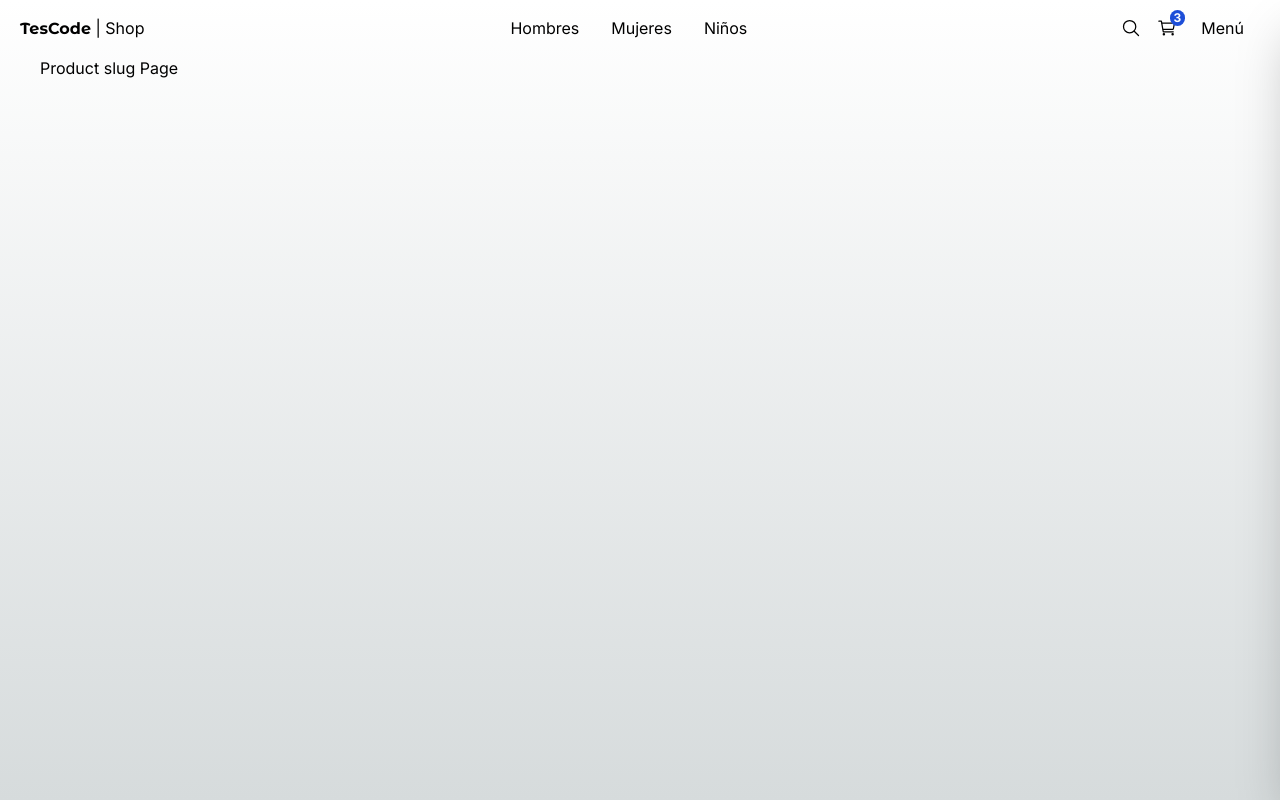
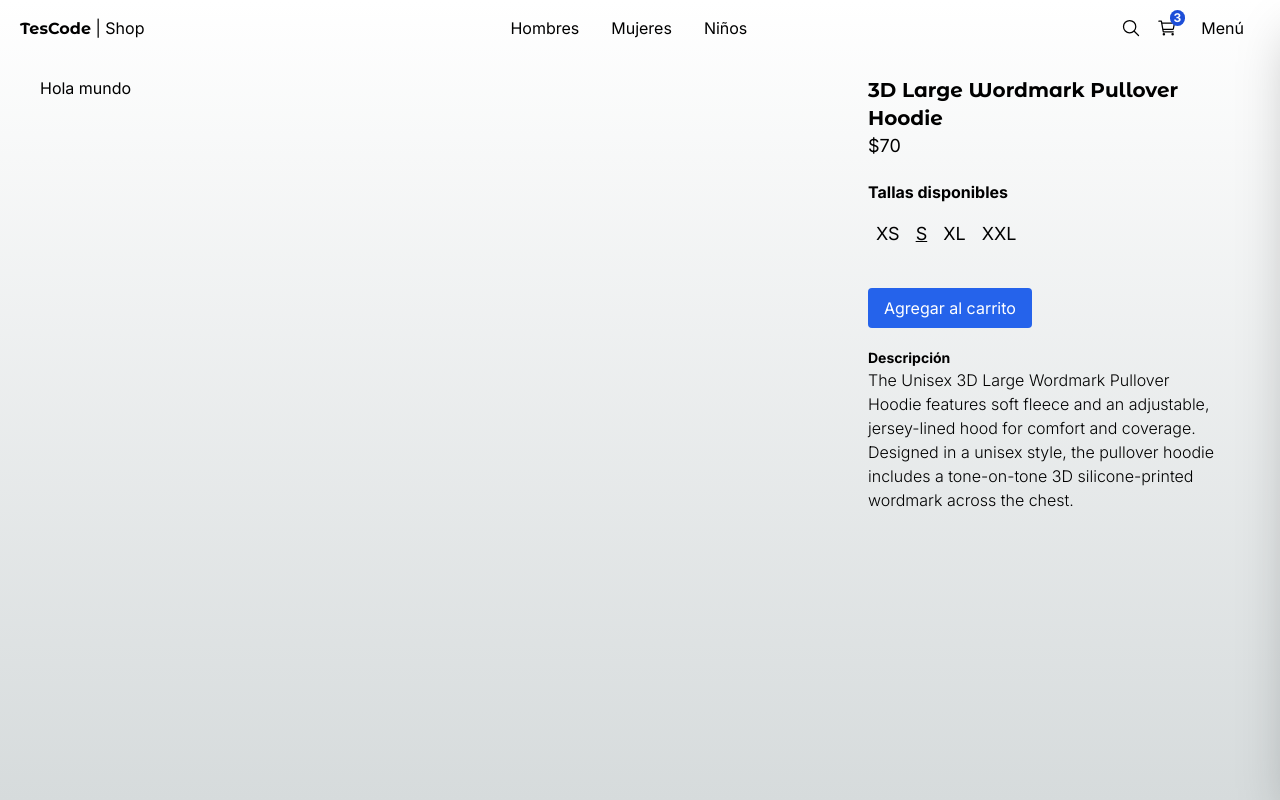
Before and after one commit to AlexisFlores17/E-shop, a Next.js app: page /product/3d_large_wordmark_pullover_hoodie in a window 1280 px wide. Built offline with nearby package versions, Linux system fonts and the light colour scheme.

Commit message:
Ui hasta Selected sizes

```diff
--- a/src/app/(shop)/category/[id]/page.tsx
+++ b/src/app/(shop)/category/[id]/page.tsx
@@ -1,25 +1,39 @@
+import { ProductGrid, Title } from "@/components";
+import { Category } from "@/interfaces/product.interface";
+import { initialData } from "@/seed/seed";
 import { notFound } from "next/navigation";
 
 
 interface Props {
   params:{
-    id: string
+    id: Category
   }
 }
+
+const seedProducts = initialData.products;
+
 
 
 export default function CategoryPage({params}:Props) {
 
   const {id} = params;
+  const products = seedProducts.filter( producto => producto.gender === id);
 
-  if(id === "kids"){
-    notFound();
+
+  const labels: Record<Category, string>= {
+    "men":"para Hombres",
+    "women":"para Mujeres",
+    "kid":"para Niños",
+    "unisex": "para todos"
   }
+  // if(id === "kids"){
+  //   notFound();
+  // }
 
   return (
-    <div>
-
-      <h1>Category Page {id}</h1>
-    </div>
+    <>
+      <Title className="mb-2" title={`Articulos ${labels[id]}`} subtitle="Temporal" />
+      <ProductGrid products={products} />
+    </>
   );
 }
--- a/src/app/(shop)/product/[slug]/page.tsx
+++ b/src/app/(shop)/product/[slug]/page.tsx
@@ -1,9 +1,58 @@
+import { SizeSelector } from "@/components";
+import { titleFont } from "@/config/fonts";
+import { initialData } from "@/seed/seed";
+import { notFound } from "next/navigation";
 
-export default function ProductPage() {
+interface Props {
+  params:{
+    slug: string
+  }
+}
+
+export default function ProductPage({params}: Props) {
+
+  const { slug } = params;
+  const product = initialData.products.find( product => product.slug === slug)
+
+  if(!product){
+    notFound()
+  }
+
   return (
-    <div>
-      <h1>Product slug
-        Page</h1>
+    <div className="mt-5 mb-20 grid grid-cols-1 md:grid-cols-3 gap-3">
+      {/* Slideshow */}
+      <div className="col-span-1 md:col-span-2">
+        <h1>Hola mundo</h1>
+      </div>
+
+      {/* Detalles */}
+
+      <div className="cols-span-1 px-5 ">
+        <h1 className={`${titleFont.className} antialiased font-bold text-xl`}>
+          {product.title}
+        </h1>
+        <p className="text-lg mb-5">
+          ${product.price}
+        </p>
+
+        {/*Selector de tallas*/}
+        <SizeSelector selectedSize={product.sizes[1]} availableSizes={product.sizes}  />
+        {/*Selector de Cantidad*/}
+
+        {/*Button*/}
+
+        <button className="btn-primary my-5">
+          Agregar al carrito
+        </button>
+
+        {/*Descripcion*/}
+        <h3 className="font-bold text-sm ">
+          Descripción
+        </h3>
+        <p className="font-light">
+          {product.description}
+        </p>
+      </div>
     </div>
   );
 }
--- /dev/null
+++ b/src/app/(shop)/product/not-found.tsx
@@ -0,0 +1,7 @@
+import { PageNotFound } from "@/components";
+
+export default function NotFoundPage() {
+  return (
+    <PageNotFound />
+  );
+}
--- a/src/components/index.ts
+++ b/src/components/index.ts
@@ -1,6 +1,7 @@
+export { SizeSelector } from "./product/size-selector/SizeSelector";
 export { PageNotFound } from "./ui/not-found/PageNotFound";
 export { ProductGrid } from "./products/product-grid/ProductGrid";
 export { ProductGridItem } from "./products/product-grid/ProductGridItem";
 export { Title } from "./ui/title/Title";
 export { TopMenu } from "./ui/top-menu/TopMenu";
-import { SideBar } from "./ui/sidebar/SideBar";
+export { SideBar } from "./ui/sidebar/SideBar";
--- /dev/null
+++ b/src/components/product/size-selector/SizeSelector.tsx
@@ -0,0 +1,26 @@
+import type { Size } from "@/interfaces/product.interface"
+import clsx from "clsx";
+
+interface Props {
+    selectedSize: Size;
+    availableSizes: Size[]
+}
+
+export const SizeSelector = ({selectedSize, availableSizes}:Props) => {
+  return (
+    <div className="my-5">
+        <h3 className="font-bold mb-4">Tallas disponibles</h3>
+        <div className="flex">
+            {
+            availableSizes.map(size =>(
+                <button key={size} className={
+                    clsx( "mx-2 hover:underline text-lg", {"underline" : size === selectedSize})
+                } >
+                    {size}
+                </button>
+            ))
+            }
+        </div>
+    </div>
+  )
+}
--- a/src/components/ui/top-menu/TopMenu.tsx
+++ b/src/components/ui/top-menu/TopMenu.tsx
@@ -37,7 +37,7 @@ export const TopMenu = () => {
         </Link>
         <Link
           className="m-2 p-2 rounded-md transition-all hover:bg-gray-100"
-          href="/category/kids"
+          href="/category/kid"
         >
           Niños
         </Link>
```
Also changed, not shown: src/interfaces/product.interface.ts (+6 -5 lines).
